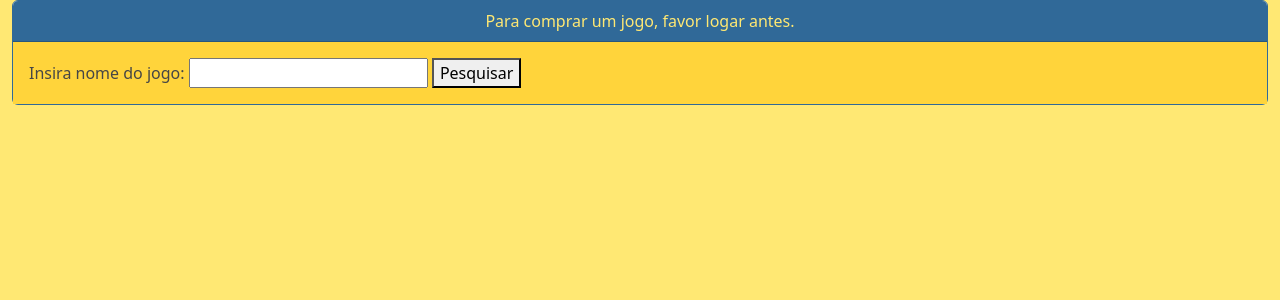
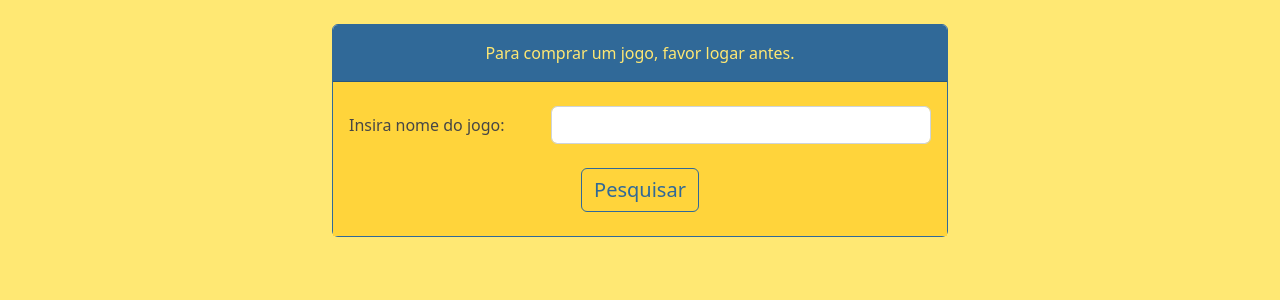
Before and after one commit to CarlosNR/Ston, a Flask app: page /read/jogo in a window 1280 px wide. Shown: the part 86-386 px from the top of the page. Run offline with Flask 2, Linux system fonts and the light colour scheme; some libraries are stand-ins or nearby versions.

Commit message:
front: listaJogo

```diff
--- a/src/templates/public/Jogos/listaJogo.html
+++ b/src/templates/public/Jogos/listaJogo.html
@@ -2,49 +2,54 @@
 
 {% block content %}
 
+<div class="row justify-content-center mt-4">
+    <div class="col-8 col-sm-6 align-items-center">
         <div class="card" id="card">
             <div class="card-header" id="cardHeader">
+                <div class="row my-2 align-items-center">
                     {% if dadosLogado %}
                         <p>{{dadosLogado.1}}, tens {{dadosLogado.2}} em teu saldo.</p>
                     {% else %}
                         <p>Para comprar um jogo, favor logar antes.</p>
                     {% endif %}
-
                     {% if mensagemCompraFalha %}
                         <p>{{mensagemCompraFalha}}</p>
                     {% endif %}
-
                     {% if mensagemCompraSucesso %}
                         <p>Compra realizada com sucesso:<br> {{nomeJogo}} foi adicionado a tua lista de jogos!</p>
                     {% endif %}
-
                     {% if listaJogosVazia %}
                         <p>{{listaJogosVazia}}</p>
                     {% endif %}
-
                     {% if jogoEspecifico %}
                         <p>Nenhum game cadastrado com este nome.</p>
                     {% endif %}
                 </div>
+            </div>
             <div class="card-body" id="cardBody">
                 <form action="/read/jogo" method="POST">
-            <label for="nome">Insira nome do jogo:</label>
-            <input name="nome" type="text">
-            <button>Pesquisar</button>
+                    <div class="row my-2 align-items-center">
+                        <div class="col-sm-4"><label for="nome" class="form-label"><p>Insira nome do jogo:</p></label></div>
+                        <div class="col-sm-8"><input name="nome" type="text" class="form-control"></div>
+                        <div class="col-12 mt-4 text-center"><button class="btn" type="submit" id="cardButton">Pesquisar</button></div>
+                    </div>
                 </form>
+            </div>
+        </div>
     </div>
 </div>
 
 
 {% if listaJogosVazia != None %}
     {% if dadosLogado %}
-
+        <div class="row justify-content-center my-4">
+            <div class="col-10 col-md-12">
+                <div class="row row-cols-1 row-cols-md-2 g-2 justify-content-center align-items-center">
                     {% if jogoEspecifico != None %}
-
                         {% for jogo in jogos %}
-                <div class="card" id="card">
+                            <div class="col">
+                                <div class="card mb-3" id="card">
                                     <div class="card-body" id="cardBody">
-
                                         <p>Id: {{jogo.0}} </p>
                                         <p>Nome: {{jogo.1}} </p>
                                         <p>Publicadora: {{jogo.2}}</p>
@@ -59,37 +64,44 @@
                                             <p>Game já adquirido</p>
                                         {% else %}
                                             <form action="/insert/compra/{{jogo.0}}/{{jogo.1}}/{{jogo.5}}" method="POST">
-                                <button>Comprar</button>
+                                                <div class="col-12 mt-4 text-center"><button class="btn" type="submit" id="cardButton">Comprar</button></div>
                                             </form>
                                         {% endif %}
-
                                     </div>
-                </div>
-            {% endfor %}
-
-        {% endif %}
-
-    {% else %}
-
-        {% if jogoEspecifico != None %}
-            {% for jogo in jogos %}
-                <div class="card" id="card">
-                    <div class="card-body" id="cardBody">
-
-                        <p>Id: {{jogo.0}} </p>
-                        <p>Nome: {{jogo.1}} </p>
-                        <p>Publicadora: {{jogo.2}}</p>
-                        {% if jogo.3 %}
-                            <p>Maior18: Sim</p>
-                        {% else %}
-                            <p>Maior18: Não</p>
-                        {% endif %}
-                        <p>Genero: {{jogo.4}}</p>
-                        <p>Preço: {{jogo.5}}</p>
                                 </div>
                             </div>
                         {% endfor %}
                     {% endif %}
+                </div>
+            </div>
+        </div>
+    {% else %}
+        <div class="row justify-content-center my-4">
+            <div class="col-10 col-md-12">
+                <div class="row row-cols-1 row-cols-md-2 g-2 justify-content-center align-items-center">
+                    {% if jogoEspecifico != None %}
+                        {% for jogo in jogos %}
+                            <div class="col">
+                                <div class="card mb-3" id="card">
+                                    <div class="card-body" id="cardBody">
+                                        <p class="card-text">Id: {{jogo.0}} </p>
+                                        <p class="card-text">Nome: {{jogo.1}} </p>
+                                        <p class="card-text">Publicadora: {{jogo.2}}</p>
+                                        {% if jogo.3 %}
+                                            <p class="card-text">Maior18: Sim</p>
+                                        {% else %}
+                                            <p class="card-text">Maior18: Não</p>
+                                        {% endif %}
+                                        <p class="card-text">Genero: {{jogo.4}}</p>
+                                        <p class="card-text">Preço: {{jogo.5}}</p>
+                                    </div>
+                                </div>
+                            </div>
+                        {% endfor %}
+                    {% endif %}
+                </div>
+            </div>
+        </div>
 
     {% endif %}
 
```
Lines whose indentation alone changed are shown as unchanged.
